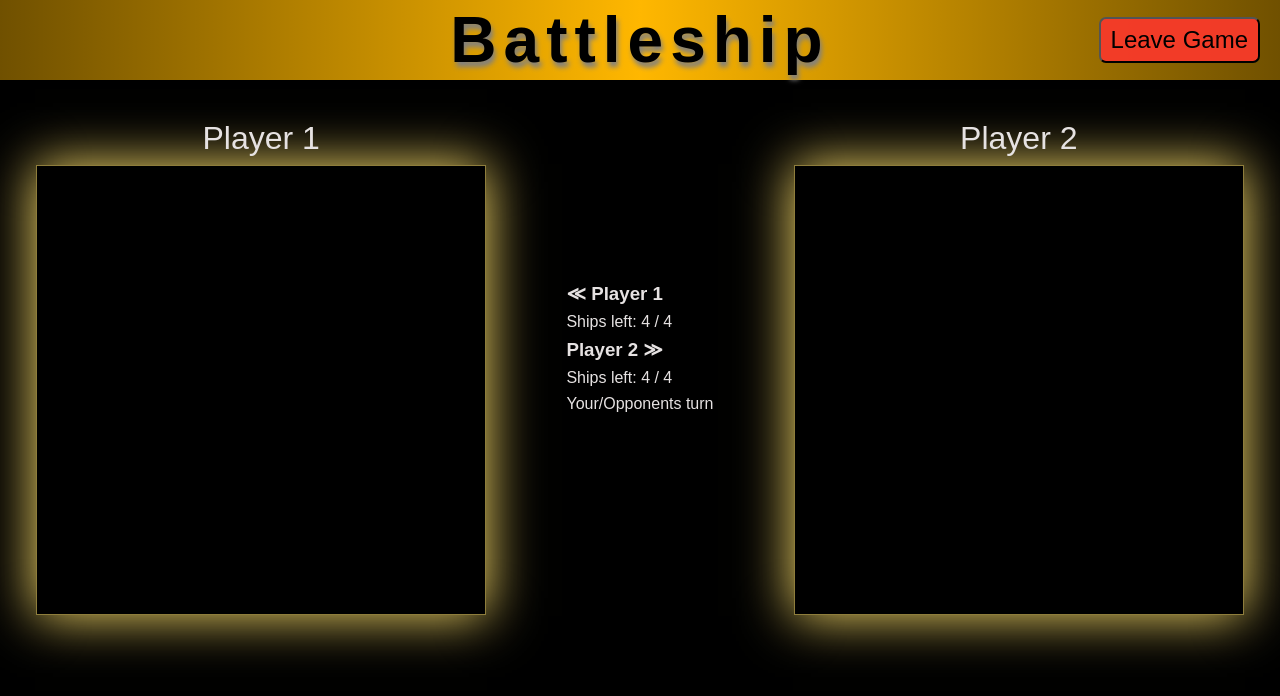
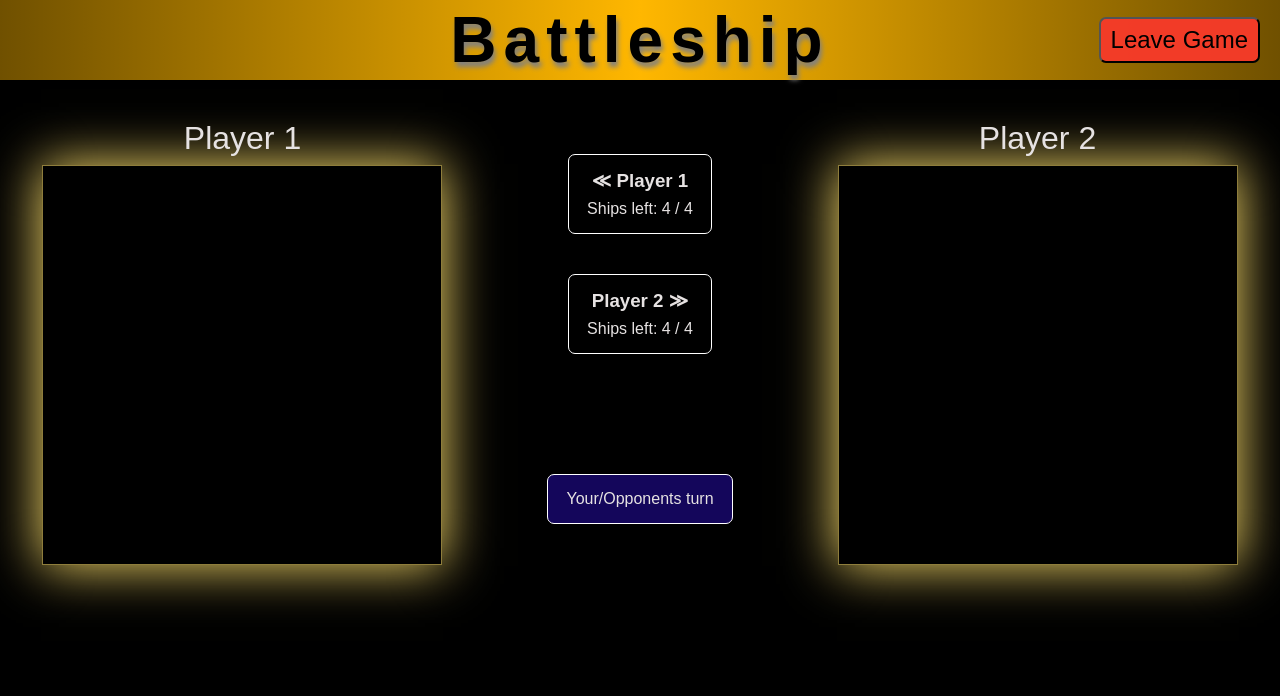
Before and after one commit to 50773sa/battleship-client, a React (Create React App) app: page /game in a window 1280 px wide. Shown: the top 696 px of the page. Built offline with nearby package versions, Linux system fonts and the light colour scheme; a web font is replaced by a local one.

Commit message:
created boxes for number of ships, and added a div for turns

```diff
--- a/src/App.scss
+++ b/src/App.scss
@@ -114,8 +114,6 @@ header {
 	justify-content: space-around;
 	align-items: center;
 
-
-
 	.gameArea {
 		margin-top: 2rem;
 
@@ -127,12 +125,31 @@ header {
 		.box {
 			border: 1px solid rgba(248, 219, 105, 0.573);
 			box-shadow: 0px 0px 50px 1px rgb(248, 219, 105);
-			min-width: 450px;
-			min-height: 450px;
-
+			width: 400px;
+			height: 400px;
 
 		}
+	}
+}
 
+.shipsLeftWrap {
+	display: flex;
+	flex-direction: column;
+	align-items: center;
+	margin-top: 2rem;
+
+	div {
+		text-align: center;
+		border: 1px solid #fff;
+		border-radius: 7px;
+		padding: 7px 10px;
+		margin: 20px;
+	}
+
+	.whosTurn {
+		max-width: 100%;
+		margin-top: 100px;
+		background-color: rgba(46, 15, 203, 0.447);
 	}
 
 }
--- a/src/pages/GameAreaPage.jsx
+++ b/src/pages/GameAreaPage.jsx
@@ -35,8 +35,6 @@ function GameAreaPage() {
 					<div className="whosTurn">
 						<p>Your/Opponents turn</p>
 					</div>
-
-
 				</div>
 
 
```
